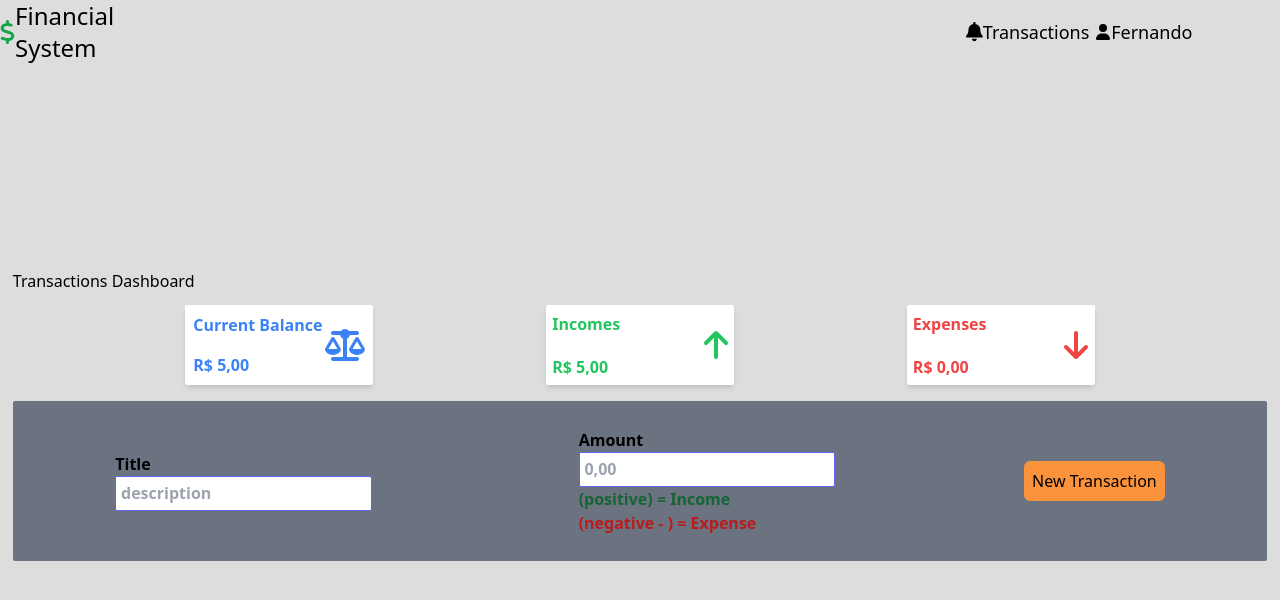
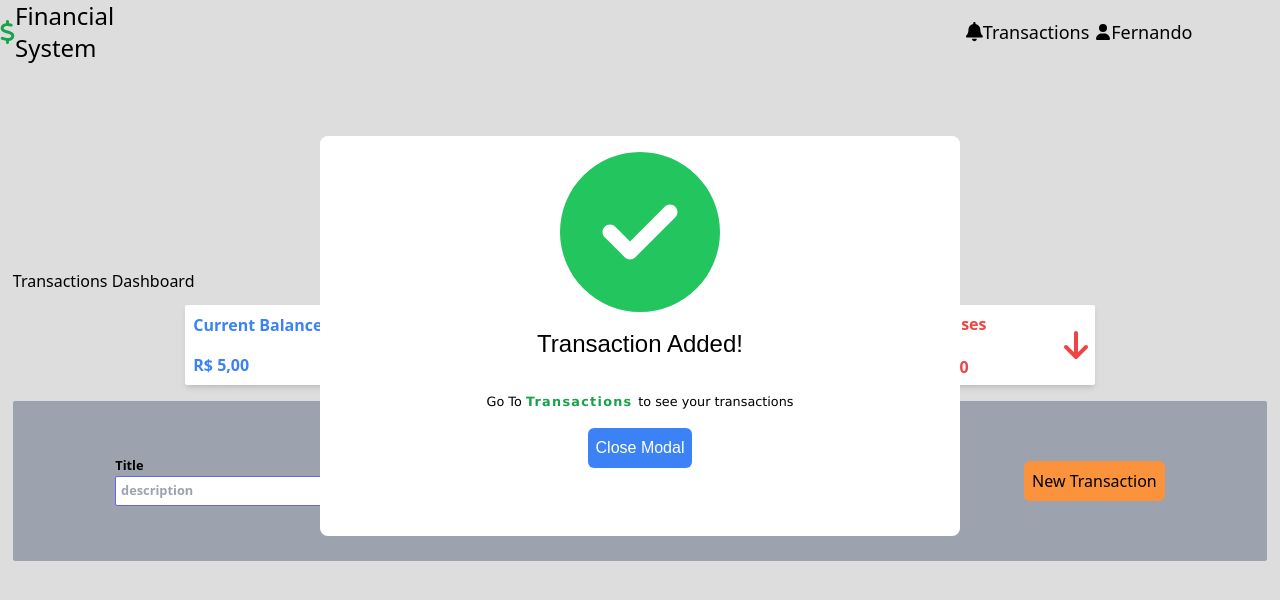
Before and after one commit to fernandooliveiralima/FinancialSystemControlVue, a Vue app: page / in a window 1280 px wide. Both pictures are taken after typing "Sample", "5" into the empty fields and a click on the button "New Transaction". Shown: the top 600 px of the page. Built offline with nearby package versions, Linux system fonts and the light colour scheme.

Commit message:
Projeto Finalizado Para Portfolio

```diff
--- a/src/assets/main.scss
+++ b/src/assets/main.scss
@@ -156,7 +156,7 @@ body {
 
     /* .transactions */
     .transactions {
-        @apply bg-gray-500 h-[10rem] rounded-sm mt-4 flex items-center justify-around
+        @apply bg-gray-400 h-[10rem] rounded-sm mt-4 flex items-center justify-around
         md:flex-col
          md:h-[17rem]
          md:justify-between
@@ -201,6 +201,62 @@ body {
         }
     }
 
+    /* Modal-Element */
+    .modal-element{
+        @apply  w-[50%]
+        bg-white
+        rounded-lg
+        h-[25rem]
+        absolute
+        left-[25%]
+        bottom-[33%]
+        flex
+        flex-col
+        items-center
+        justify-center
+        md:max-h-96
+        sm:w-[90%]
+        sm:left-[5%]
+        sm:justify-around
+        xs:ml-[68%]
+        xs:top-[95%];
+        }
+
+        .success-transaction-icon{
+          @apply text-[10rem]
+          text-green-500
+          relative
+          bottom-12
+          md:text-[10rem]
+          sm:text-8xl;
+        }
+        .span-transaction{
+          @apply text-2xl
+          relative
+          bottom-8
+          font-[sans-serif]
+          md:text-xl;
+         }
+         .small-transactions{
+          @apply mb-4
+          font-[verdana]
+          sm:text-[60%];
+         }
+         .span-smallText{
+          @apply text-green-600
+          font-bold
+          tracking-widest;
+         }
+
+        .btn-closeModal{
+          @apply  bg-blue-500
+          text-white
+          p-[0.5rem]
+          mb-1
+          rounded-md
+          font-[sans-serif];
+        }
+
     /* transactionsList -------------------------------------------------------------------------------------------------------------------------------------------------------------------- */
     .transactions-list {
         @apply w-full flex items-center justify-center flex-col mt-4
@@ -208,7 +264,7 @@ body {
 
     .section-month-container-link {
         @apply text-black no-underline
-        xs:text-sm;
+        xs:text-[0.8rem];
     }
 
     .section-month-container {
@@ -223,7 +279,7 @@ body {
     .next-month-btn {
         @apply bg-cyan-700 font-semibold p-[0.3rem] border-none rounded cursor-pointer
         xs:p-1
-        xs:text-xs;
+        xs:text-[0.6rem];
     }
 
     .currentDate {
@@ -232,7 +288,7 @@ body {
     }
 
     .transactions-items {
-        @apply w-[75rem] bg-gray-500 rounded flex items-center justify-between p-[0.5rem] mt-[5rem]
+        @apply w-[75rem] bg-gray-400 rounded flex items-center justify-between p-[0.5rem] mt-[5rem]
         md:flex-col
         md:w-[50%]
         md:h-[25rem]
@@ -246,14 +302,21 @@ body {
     .title,
     .amount,
     .transactionModel,
-    .delete{
+    .delete,
+    .elements{
         @apply flex
         flex-col
         font-semibold
         font-sans
+        text-[0.80rem];
     }
-    .elements{
-        @apply font-[Verdana]
-        font-medium
+    .id,
+    .date,
+    .category,
+    .title,
+    .amount,
+    .transactionModel,
+    .delete{
+        @apply font-bold;
     }
 }
--- a/src/components/Header.vue
+++ b/src/components/Header.vue
@@ -14,7 +14,7 @@ const iconClass = ref('');
 
 /* app functions */
 
-watch(list.value, (newList) => iconClass.value = 'bell-animation');
+watch(list.value, () => iconClass.value = 'bell-animation');
 
 </script>
 
--- a/src/components/Main.vue
+++ b/src/components/Main.vue
@@ -1,27 +1,27 @@
 <script setup lang="ts">
 /* vue imports */
-import { computed, ref, onMounted } from 'vue';
+import { computed, ref, onMounted } from "vue";
 
 /* app imports */
-import { items } from '../data/items';
-import { useFormatValuesStore } from '@/stores/formatValues';
-
+import { items } from "../data/items";
+import { useFormatValuesStore } from "@/stores/formatValues";
 
 /* imports components */
-import transactionsList from './transactionsList.vue';
-
+import transactionsList from "./transactionsList.vue";
 
 /* variables */
 const list = ref(items);
-
 const formatedValues = ref(useFormatValuesStore());
 const hiddenTransactionsListComponent = ref(false);
-const title = ref('');
+const title = ref("");
 const amount = ref();
+const showModal = ref(false);
+
+const modalElement = ref('modal-element');
 
 /* vue methods */
 onMounted(() => {
-    updateValues()
+  updateValues();
 });
 
 /* app functions */
@@ -30,67 +30,89 @@ onMounted(() => {
 const generateRandomId = () => Math.round(Math.random() * 1000);
 
 /* transactionsTypes */
-const transactionsTypes = computed(() => amount.value < 0 ? 'Expense' : 'Income');
+const transactionsTypes = computed(() =>
+  amount.value < 0 ? "Expense" : "Income"
+);
 
 /* updateValues() */
 const updateValues = () => {
-    const transactionsAmounts = ref(list.value.map((transaction) => Number(transaction.amount)))
-    const Total = ref(transactionsAmounts.value.reduce((accumulator, transaction) => accumulator + transaction, 0));
+  const transactionsAmounts = ref(
+    list.value.map((transaction) => Number(transaction.amount))
+  );
+  const Total = ref(
+    transactionsAmounts.value.reduce(
+      (accumulator, transaction) => accumulator + transaction,
+      0
+    )
+  );
 
-    const income = ref(transactionsAmounts.value.filter((value) => value > 0)
-        .reduce((accumulator, value) => accumulator + value, 0));
+  const income = ref(
+    transactionsAmounts.value
+      .filter((value) => value > 0)
+      .reduce((accumulator, value) => accumulator + value, 0)
+  );
 
-    const expense = ref(transactionsAmounts.value.filter((value) => value < 0)
-        .reduce((accumulator, value) => accumulator + value, 0));
+  const expense = ref(
+    transactionsAmounts.value
+      .filter((value) => value < 0)
+      .reduce((accumulator, value) => accumulator + value, 0)
+  );
 
-
-    return { Total, income, expense }
-
+  return { Total, income, expense };
 };
 
 /* submitForm() */
 const submitForm = () => {
-    if (amount.value === null || title.value === '') {
-        alert('Preencha todos os campos')
+  if (amount.value === null || title.value === "") {
+    alert("Preencha todos os campos");
     return;
   }
 
   const transaction = {
     id: generateRandomId(),
-        date: new Date(2023, 4, 2),
-        category: 'General',
+    date: new Date(),
+    category: "General",
     description: title.value,
     amount: amount.value,
-        transactionModel: transactionsTypes.value
+    transactionModel: transactionsTypes.value,
   };
   list.value.push(transaction);
 
-    title.value = '';
-    amount.value = '';
+  title.value = "";
+  amount.value = "";
 
+  toggleModal();
 };
 
+const toggleModal = ()=>{
+    showModal.value = !showModal.value;
+};
 </script>
 
 <template>
   <main class="main">
     <h1 class="h1-main">Transactions Dashboard</h1>
     <section class="all-transactions">
-
       <section class="current-balance-section">
         <div class="current-balance">
           <span class="span-current-balance">Current Balance</span>
-                    <strong class="strong-current-balance">{{ formatedValues.formatValues(updateValues().Total.value)
+          <strong class="strong-current-balance">{{
+            formatedValues.formatValues(updateValues().Total.value)
           }}</strong>
         </div>
-                <font-awesome-icon icon="fa-solid fa-scale-balanced"></font-awesome-icon>
+        <font-awesome-icon
+          icon="fa-solid fa-scale-balanced"
+        ></font-awesome-icon>
       </section>
 
       <section class="income-section">
         <div class="income">
           <span class="span-income-section">Incomes</span>
-                    <strong class="strong-income-section"> {{ formatedValues.formatValues(updateValues().income.value)
-                    }}</strong>
+          <strong class="strong-income-section">
+            {{
+              formatedValues.formatValues(updateValues().income.value)
+            }}</strong
+          >
         </div>
         <font-awesome-icon icon="fa-solid fa-arrow-up"></font-awesome-icon>
       </section>
@@ -98,40 +120,61 @@ const submitForm = () => {
       <section class="expense-section">
         <div class="expense">
           <span class="span-expense-section">Expenses</span>
-                    <strong class="strong-expense-section"> {{ formatedValues.formatValues(updateValues().expense.value)
-                    }}</strong>
+          <strong class="strong-expense-section">
+            {{
+              formatedValues.formatValues(updateValues().expense.value)
+            }}</strong
+          >
         </div>
         <font-awesome-icon icon="fa-solid fa-arrow-down"></font-awesome-icon>
       </section>
-
     </section>
 
     <form @submit.prevent="submitForm" class="transactions">
-
       <div class="values">
         <div class="title">
           <label for="title">Title</label>
-                    <input class="input-title" type="text" placeholder="description" v-model="title">
+          <input
+            class="input-title"
+            type="text"
+            placeholder="description"
+            v-model="title"
+          />
         </div>
         <div class="amount">
           <label for="amount">Amount</label>
-                    <input class="input-amount" type="number" placeholder="0,00" v-model="amount">
+          <input
+            class="input-amount"
+            type="number"
+            placeholder="0,00"
+            v-model="amount"
+          />
 
           <div class="info-amount">
             <div class="positive">(positive) = Income</div>
             <div class="negative">(negative - ) = Expense</div>
           </div>
         </div>
-
       </div>
 
       <button class="btn-transactions" type="submit">New Transaction</button>
-
-
     </form>
 
+    <div :class="{ 'modal-element': modalElement, 'hidden-modal': !showModal }">
+      <font-awesome-icon class="success-transaction-icon" icon="fa-solid fa-circle-check"></font-awesome-icon>
+      <span class="span-transaction">Transaction Added!</span>
+      <small class="small-transactions">Go To <span class="span-smallText">Transactions </span>to see your transactions</small>
+      <button @click="toggleModal()" class="btn-closeModal">Close Modal</button>
+    </div>
+
     <transactionsList v-if="hiddenTransactionsListComponent"></transactionsList>
+
   </main>
+
 </template>
 
-<style lang="scss" scoped></style>
+<style lang="scss" scoped>
+    .hidden-modal{
+        display: none;
+    }
+</style>
--- a/src/models/fontAwesome/fontAwesome.ts
+++ b/src/models/fontAwesome/fontAwesome.ts
@@ -8,7 +8,8 @@ import {
      faUserSecret,
      faBell,
      faTrash,
-     faDollarSign } from '@fortawesome/free-solid-svg-icons'
+     faDollarSign,
+     faCircleCheck} from '@fortawesome/free-solid-svg-icons'
 
 export default {
     install(Vue: any) {
@@ -19,7 +20,8 @@ export default {
             faArrowDown,
             faBell,
             faTrash,
-            faDollarSign)
+            faDollarSign,
+            faCircleCheck)
         Vue.component('font-awesome-icon', FontAwesomeIcon)
     }
 }
```
Also changed, not shown: src/components/transactionsList.vue (+6 -9 lines). Lines whose indentation alone changed are shown as unchanged.
